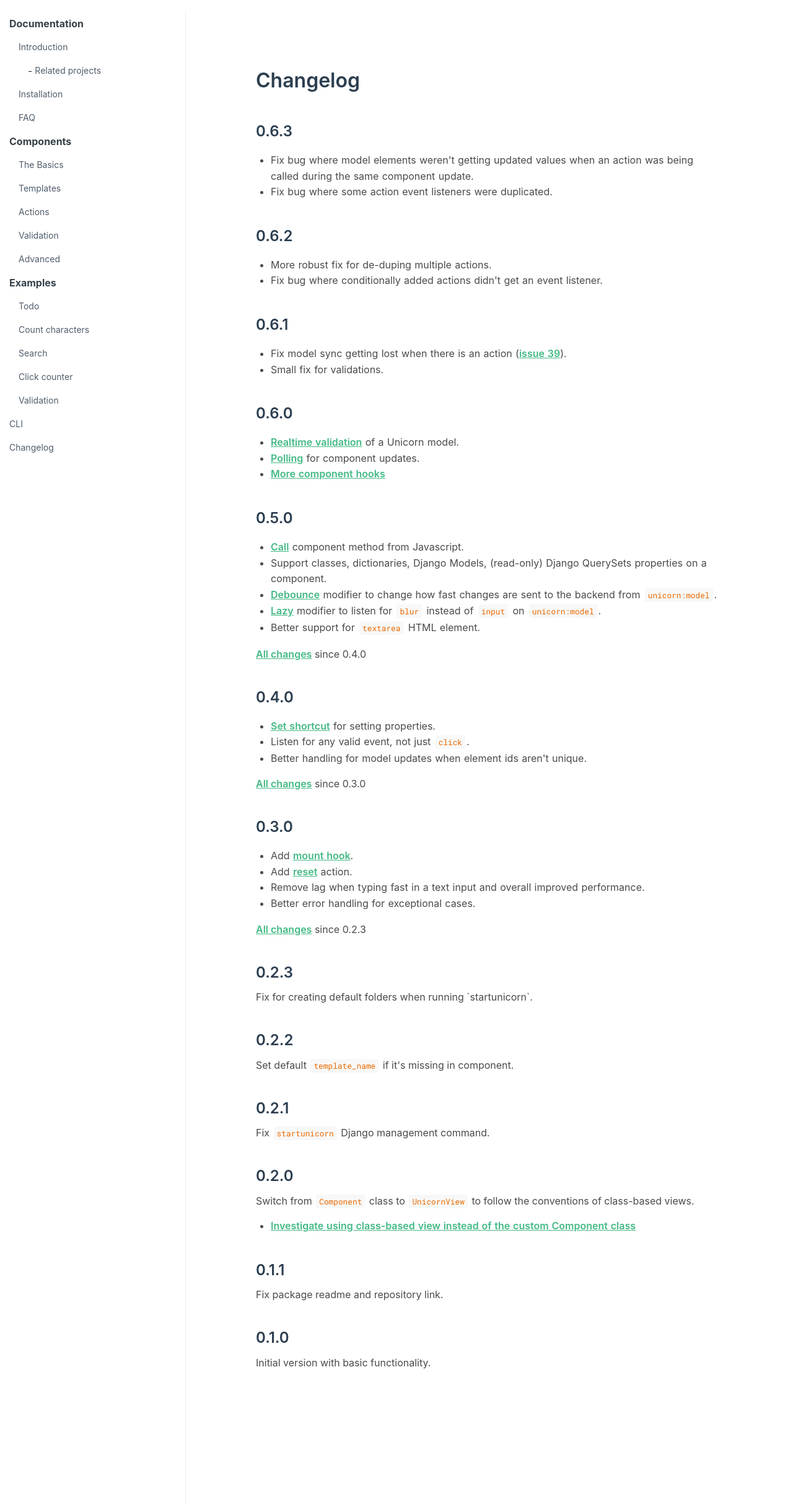
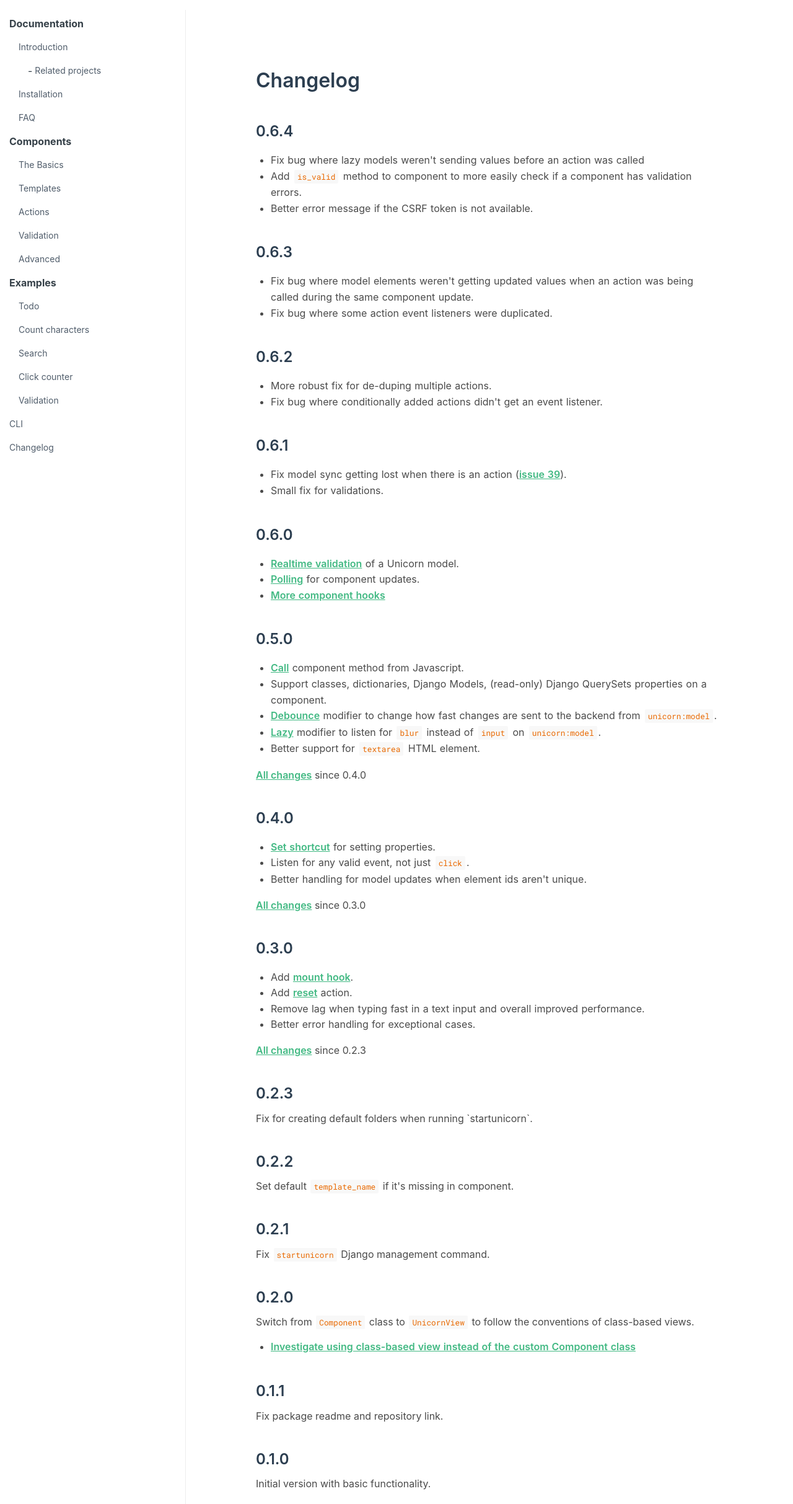
Before and after one commit to adamghill/django-unicorn.com, a Django app: template www/templates/www/documentation/changelog.html in a window 1280 px wide. Shown: the part 52-2478 px from the top of the page at 62% size. Run offline with Django 3.2, Linux system fonts and the light colour scheme; the template is opened without the code that fills it, so the values that code supplies are empty; some libraries are stand-ins or nearby versions.

Commit message:
Update documentation for 0.6.4.

```diff
--- a/www/templates/www/documentation/changelog.html
+++ b/www/templates/www/documentation/changelog.html
@@ -8,6 +8,13 @@
         <h1>
             Changelog
         </h1>
+
+        <h3>0.6.4</h3>
+        <ul>
+            <li>Fix bug where lazy models weren't sending values before an action was called</li>
+            <li>Add <code>is_valid</code> method to component to more easily check if a component has validation errors.</li>
+            <li>Better error message if the CSRF token is not available.</li>
+        </ul>
 
         <h3>0.6.3</h3>
         <ul>
--- a/www/templates/www/index.html
+++ b/www/templates/www/index.html
@@ -44,7 +44,7 @@
 
 <div class="box cta">
     <p class="has-text-centered">
-        <span class="tag is-primary">New</span> Version <strong>0.6.3</strong> is now released. 🎉 See the <a
+        <span class="tag is-primary">New</span> Version <strong>0.6.4</strong> is now released. 🎉 See the <a
             href="{% url 'www:documentation' 'changelog' %}">changelog</a> for new features.
     </p>
 </div>
```
Also changed, not shown: www/templates/www/documentation/components/validation.html (+18 -0 lines).
